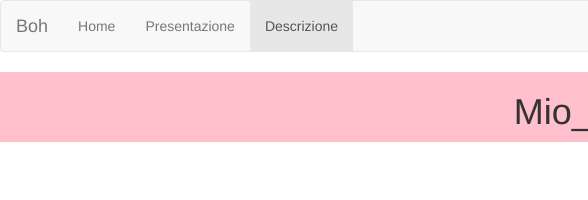
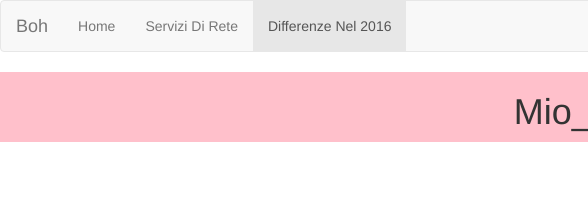
Before and after one commit to So5fia/Informatica-1, a plain HTML site: page Differenze Nel 2016.html in a window 1280 px wide. Shown: the full height of the page, 0-588 px from the left. Drawn offline with nearby package versions, Linux system fonts and the light colour scheme; files that its build step writes are made by us from their sources; files whose address does not match are found by name.

Commit message:
Update and rename presentazione.html to Differenze Nel 2016.html

```diff
--- a/presentazione.html
+++ b/Differenze Nel 2016.html
@@ -14,7 +14,7 @@
 	height: auto;
 	}
 	</style>
-	<title>Valeria Decarli</title>
+	<title>Sofia Sacchi</title>
 
     <!-- Bootstrap -->
     <link href="css/bootstrap.min.css" rel="stylesheet">
@@ -35,8 +35,8 @@
   </div>
   <ul class="nav navbar-nav">
   <li><a href="./home.html">Home</a></li>
-  <li><a href="./presentazione.html">Presentazione</a></li>
-  <li class="active"><a href="#">Descrizione</a></li>
+  <li><a href="./Servizi Di Rete.html">Servizi Di Rete</a></li>
+  <li class="active"><a href="#">Differenze Nel 2016</a></li>
   </ul>
   </div>
   </div>
```
